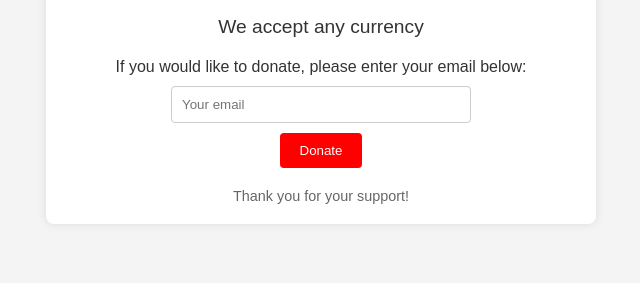
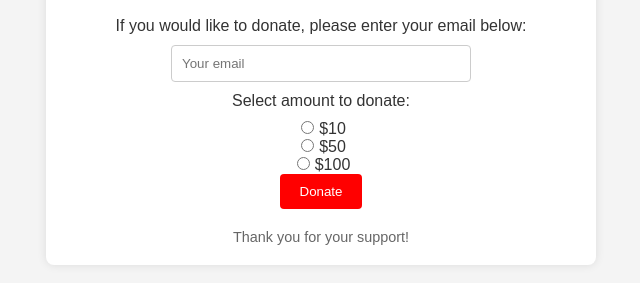
Before and after one commit to AymanQarout02/Support_Gaza_web, a plain HTML site: page index.html in a window 1280 px wide. Shown: the part 335-618 px from the top of the page, without its empty margins (319-959 px from the left). Drawn offline with Linux system fonts and the light colour scheme.

Commit message:
add amount of donate

```diff
--- a/index.html
+++ b/index.html
@@ -17,6 +17,18 @@
         <p>If you would like to donate, please enter your email below:</p>
         <form action="mailto:your-email@example.com" method="post" enctype="text/plain">
             <input type="email" id="email" name="email" placeholder="Your email" required>
+
+            <p>Select amount to donate:</p>
+            <label for="amount-low">
+                <input type="radio" id="amount-low" name="amount" value="10">$10
+            </label>
+            <label for="amount-medium">
+                <input type="radio" id="amount-medium" name="amount" value="50">$50
+            </label>
+            <label for="amount-high">
+                <input type="radio" id="amount-high" name="amount" value="100">$100
+            </label>
+
             <input type="submit" value="Donate">
         </form>
     </main>
--- a/style.css
+++ b/style.css
@@ -52,6 +52,10 @@ input[type="email"] {
     max-width: 300px;
 }
 
+input[type="radio"] {
+    margin: 0 5px; /* Adjust spacing between radio buttons */
+}
+
 input[type="submit"] {
     padding: 10px 20px;
     border: none;
```
